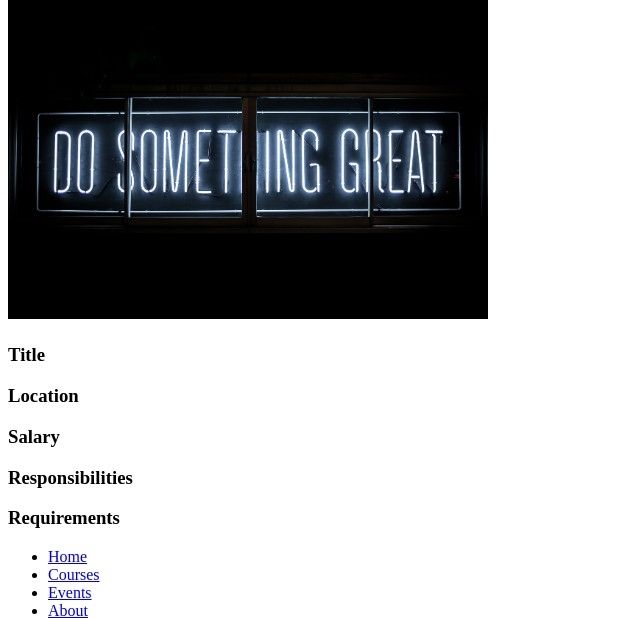
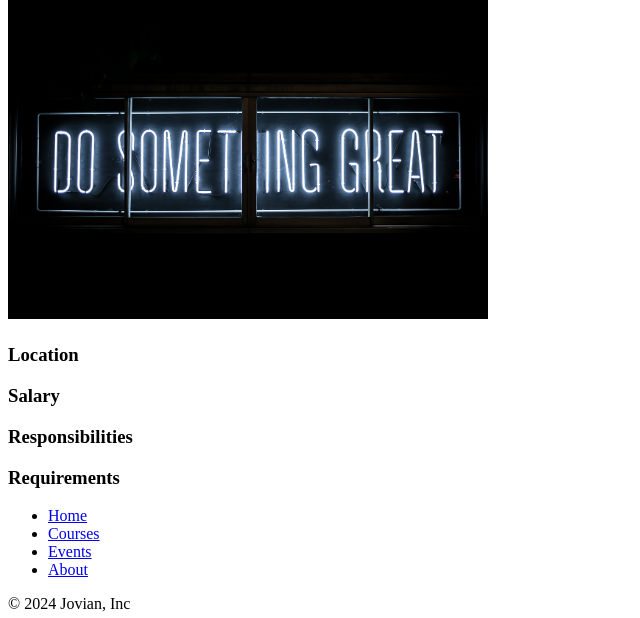
Before and after one commit to ClintonBeyene/jovian-careers-website-v2, a Flask app: page /job/1 in a window 1280 px wide. Shown: the part 93-711 px from the top of the page, without its empty margins (0-640 px from the left). Run offline with Flask 3, Linux system fonts and the light colour scheme; a database or web service that is not in the repository returns one stand-in record (values such as "Sample title"); some libraries are stand-ins or nearby versions.

Commit message:
modified jobpage

```diff
--- a/templates/jobpage.html
+++ b/templates/jobpage.html
@@ -8,8 +8,6 @@
     {% include 'banner.html' %}
     <div class="container">
       <h1 class="text-center mt-2 mb-4">{{ job['title'] }}</h1>
-      <h3>Title</h3>
-      <p>{{ job['title'] }}</p>
       <h3>Location</h3>
       <p>{{ job['location'] }}</p>
       <h3>Salary</h3>
```
